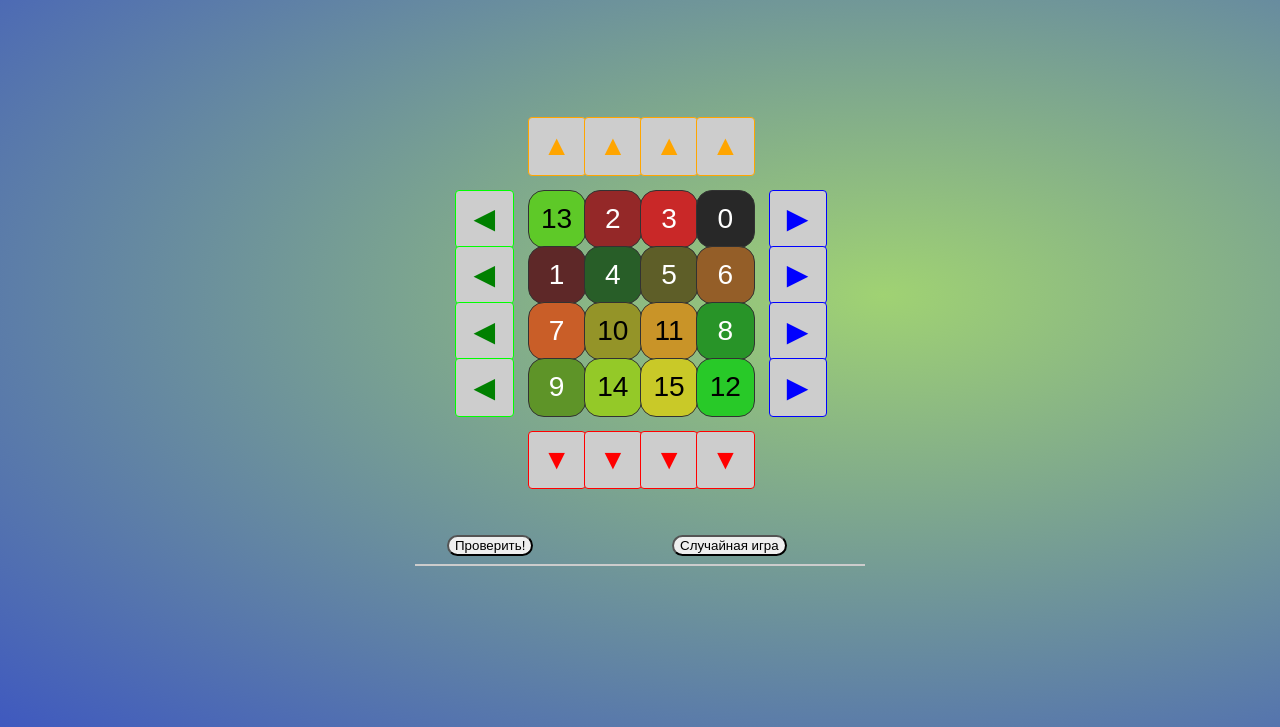
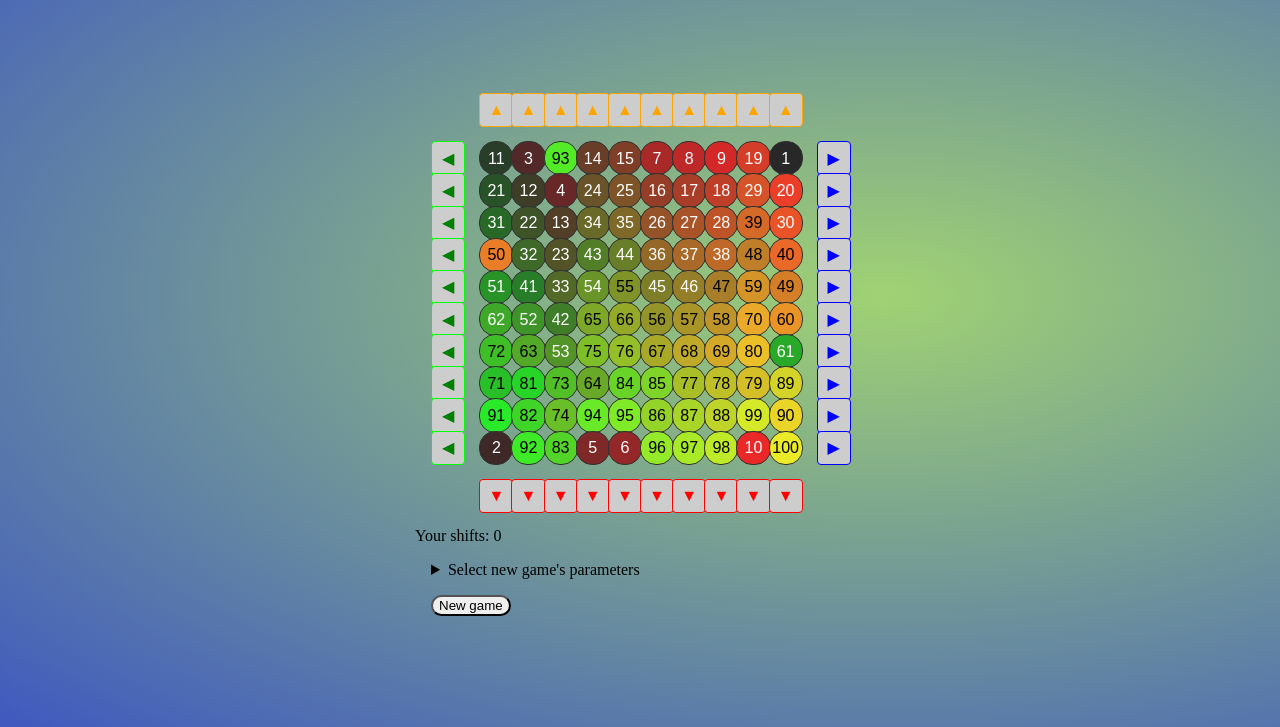
Before and after one commit to nomdauteur/ya_plug, a plain HTML site: page index.html in a window 1280 px wide. Shown: the part 73-800 px from the top of the page. Drawn offline with Linux system fonts and the light colour scheme.

Commit message:
game process

```diff
--- a/Field.js
+++ b/Field.js
@@ -18,7 +18,7 @@ TOP_OFFSET=vh(10);
 
 class Field {
     constructor(field_side) {
-        this.field_side = field_side;
+        this.field_side = parseInt(field_side);
         this.tiles = [];
         this.tile_indices=[];
         this.shift_count=0;
@@ -31,6 +31,7 @@ class Field {
                 this.tile_indices[i].push({x:j,y:i});
             }
         }
+
     }
 
     draw_field() {
@@ -141,60 +142,63 @@ class Field {
         document.getElementById('lower').style.top = h*12/16 +"px";
         document.getElementById('lower').style.left = (window.innerWidth-w)/2 +"px";
 
+        let ratio_4 = 4+parseInt(this.field_side);
+
         for (let i = 0; i <this.field_side; i++) {
             for (let j = 0; j <this.field_side; j++) {
                 let cell = document.getElementById("cell_"+i+"_"+j);
 
-                cell.style.width = w/(this.field_side+4) +"px";
-                cell.style.height = w/(this.field_side+4) +"px";
+                cell.style.width = w/ratio_4 +"px";
+                cell.style.height = w/ratio_4 +"px";
                 cell.style.borderRadius = "2vmin";
                 cell.style.border = "0.1vmin solid #323232";
-                cell.style.top = w/(this.field_side+4)*(i+2) +"px";
-                cell.style.left = w/(this.field_side+4)*(j+2) +"px";
-                cell.style.fontSize=w/(this.field_side+4)/2 +"px";
+                cell.style.top = w/ratio_4*(i+2) +"px";
+                cell.style.left = w/ratio_4*(j+2) +"px";
+                cell.style.fontSize=w/ratio_4/2 +"px";
+
             }
         }
 
         for (let i = 0; i <this.field_side; i++) {
             let cell = document.getElementById("left_arrow_pos_"+i);
-            cell.style.width = w/(this.field_side+4) +"px";
-            cell.style.height = w/(this.field_side+4) +"px";
-            cell.style.top = w/(this.field_side+4)*(i+2) +"px";
-            cell.style.left = w/(this.field_side+4) - vmin(2)+"px";
+            cell.style.width = w/ratio_4 +"px";
+            cell.style.height = w/ratio_4 +"px";
+            cell.style.top = w/ratio_4*(i+2) +"px";
+            cell.style.left = w/ratio_4 - vmin(2)+"px";
             cell.style.color="green";
             cell.style.border = "0.1vmin solid #00FF00";
             cell.style.marginRight="2vmin";
-            cell.style.fontSize=w/(this.field_side+4)/2 +"px";
+            cell.style.fontSize=w/ratio_4/2 +"px";
 
             cell = document.getElementById("right_arrow_pos_"+i);
-            cell.style.width = w/(this.field_side+4) +"px";
-            cell.style.height = w/(this.field_side+4) +"px";
-            cell.style.top = w/(this.field_side+4)*(i+2) +"px";
-            cell.style.left = w/(this.field_side+4) * (this.field_side+2) +"px";
+            cell.style.width = w/ratio_4 +"px";
+            cell.style.height = w/ratio_4 +"px";
+            cell.style.top = w/ratio_4*(i+2) +"px";
+            cell.style.left = w/ratio_4 * (this.field_side+2) +"px";
             cell.style.color="blue";
             cell.style.border = "0.1vmin solid #0000FF";
             cell.style.marginLeft="2vmin";
-            cell.style.fontSize=w/(this.field_side+4)/2 +"px";
+            cell.style.fontSize=w/ratio_4/2 +"px";
 
             cell = document.getElementById("up_arrow_pos_"+i);
-            cell.style.width = w/(this.field_side+4) +"px";
-            cell.style.height = w/(this.field_side+4) +"px";
-            cell.style.top = w/(this.field_side+4) - vmin(2) +"px";
-            cell.style.left = w/(this.field_side+4) * (i+2) +"px";
+            cell.style.width = w/ratio_4 +"px";
+            cell.style.height = w/ratio_4 +"px";
+            cell.style.top = w/ratio_4 - vmin(2) +"px";
+            cell.style.left = w/ratio_4 * (i+2) +"px";
             cell.style.color="orange";
             cell.style.border = "0.1vmin solid #FFA500";
             cell.style.marginBottom="4vmin";
-            cell.style.fontSize=w/(this.field_side+4)/2 +"px";
+            cell.style.fontSize=w/ratio_4/2 +"px";
 
             cell = document.getElementById("down_arrow_pos_"+i);
-            cell.style.width = w/(this.field_side+4) +"px";
-            cell.style.height = w/(this.field_side+4) +"px";
-            cell.style.top = w/(this.field_side+4)*(this.field_side+2) +"px";
-            cell.style.left = w/(this.field_side+4) * (i+2) +"px";
+            cell.style.width = w/ratio_4 +"px";
+            cell.style.height = w/ratio_4 +"px";
+            cell.style.top = w/ratio_4*(parseInt(this.field_side)+2) +"px";
+            cell.style.left = w/ratio_4 * (i+2) +"px";
             cell.style.color="red";
             cell.style.border = "0.1vmin solid #FF0000";
             cell.style.marginTop="2vmin";
-            cell.style.fontSize=w/(this.field_side+4)/2 +"px";
+            cell.style.fontSize=w/ratio_4/2 +"px";
         }
 
 
@@ -202,7 +206,6 @@ class Field {
     }
 
     atomary_shift(index,direction) {
-        console.log(`Shifting ${index} ${direction}`);
         if (direction == 'left') {
             var new_string =new Array(this.field_side).fill({x:-1,y:-1});
             for (var i = 0; i < this.field_side; i++) {
@@ -240,6 +243,10 @@ class Field {
             }
         }
 
+    }
+
+    getShiftCount() {
+        return this.shift_count;
     }
 
     shift(id) {
@@ -288,7 +295,6 @@ class Field {
             for (let j = 0; j < this.field_side; j++) {
                 if (this.tiles[i][j].isMisplaced()) {
                     isMismatched = true;
-                    console.log("Mismatched!");
                     return false;
                 }
             }
--- a/Game.js
+++ b/Game.js
@@ -2,11 +2,40 @@ document.addEventListener("DOMContentLoaded",load);
 
 
 
-theField = new Field(4);
+theField = new Field(10);
+window.fieldSize=10;
+window.shiftsNo=10;
 
 window.addEventListener("resize",() => {theField.resize();});
 
 function load() {
+    setLangText();
+    newGame();
+}
+
+function newGame() {
+    while (document.getElementById("canvas").firstChild) {
+        document.getElementById("canvas").removeChild(document.getElementById("canvas").lastChild);
+    }
+    theField = new Field(window.fieldSize);
     theField.draw_field();
-    theField.make_level(5);
+    theField.make_level(window.shiftsNo);
 }
+
+function setFieldSize() {
+    window.fieldSize=document.getElementById("fieldSizeSelect").value;
+}
+
+function setMovesNo() {
+    window.shiftsNo=document.getElementById("shiftsNoSelect").value;
+}
+
+function setLangText() {
+    document.querySelector('details summary').textContent=setText("Выберите параметры новой игры:","Select new game's parameters");
+    document.querySelector('label[for="fieldSizeSelect"]').textContent=
+        setText("Размер поля:","Field size:");
+    document.querySelector('label[for="shiftsNoSelect"]').textContent=
+        setText("Число сдвигов:","Shifts number:");
+    document.getElementById("changeButton").textContent=setText("Новая игра","New game");
+    document.getElementById("progress").textContent=setText("Ваши сдвиги: ","Your shifts: ")+theField.getShiftCount();
+}
--- a/Tile.js
+++ b/Tile.js
@@ -10,7 +10,6 @@ class Tile {
     }
 
     isMisplaced() {
-        console.log(`(${this.original_place.x},${this.original_place.y}) VS (${this.current_place.x},${this.current_place.y})`);
         return (this.original_place.x != this.current_place.x || this.original_place.y != this.current_place.y);
     }
 
@@ -40,7 +39,7 @@ class Tile {
     }
 
     value() {
-        return this.original_place.y * this.field_side + this.original_place.x;
+        return this.original_place.y * this.field_side + this.original_place.x +1;
     }
 
 }
--- a/index.html
+++ b/index.html
@@ -26,20 +26,38 @@
 </head>
 <body id = "body" style="background: radial-gradient(ellipse at 69% 46%, #a0d273, #3f59bf);">
 <div style="position:fixed;" id = "upper">
-    <h1 id="header" style="position:flexbox; top:0px;align-self: flex-start;">Rubikle!</h1>
-    <p id="man" style="position:flexbox;"></p>
+    <p id="hint" style="font-size:2vmin"></p>
 
 </div>
 <div style="position:fixed;" id="canvas">
 </div>
 
 <div style="position:fixed;" id = "lower">
+    <div id="progress"></div>
+    <details><summary>Выбрать параметры новой игры</summary>
     <div class="tabs">
-        <div class="tab"><button id="checkButton"  onclick="check()">Проверить!</button></div>
-        <div class="tab"><button id="changeButton"  onclick="changeGame()">Случайная игра</button></div></div>
-    <div id="res" style="display:none; position:flexbox;"><textarea rows="5" cols="50" id="results"></textarea>
-        </div>
+            <div class="tab dropdown-group">
+                <label class="dropdown-label" for="fieldSizeSelect"></label>
+                <select class="dropdown" id="fieldSizeSelect" onchange="setFieldSize()">
+                    <option value="5">5</option>
+                    <option selected value="10">10</option>
+                    <option value="15">15</option>
+                    <option value="20">20</option>
+                </select>
+            </div>
 
+            <div class="tab dropdown-group">
+                <label class="dropdown-label" for="shiftsNoSelect"></label>
+                <select class="dropdown" id="shiftsNoSelect" onchange="setMovesNo()">
+                    <option value="5">5</option>
+                    <option selected value="10">10</option>
+                    <option value="15">15</option>
+                    <option value="20">20</option>
+                </select>
+            </div>
+ </div>
+    </details>
+    <button id="changeButton" onclick="newGame()">Новая игра</button>
 </div>
 
 <p id="lang" style="bottom:0px; left:95vw; position:fixed; display:none;">EN</p>
--- a/style.css
+++ b/style.css
@@ -40,6 +40,8 @@ button {
     overflow: hidden;
     text-overflow:ellipsis;
     height: fit-content;
+    margin-top:2vmin;
+    margin-left:2vmin;
 
 }
 
@@ -50,20 +52,26 @@ button {
     align-items: center;
     white-space: nowrap;
     overflow: hidden;
-    //width: 45%;
+    width: fit-content;
     text-overflow:ellipsis;
     height:fit-content;
-    padding-left:3vmin;
-    padding-right:3vmin;
-    margin-right: 2vmin;
+    padding-left:1vmin;
+    padding-right:1vmin;
+    margin-right: 1vmin;
     font-size: 2vmin;
     flex:1;
 
 }
 
-.tabs{
+.tabs {
     display:flex;
     border-bottom:2px solid #ccc;
     padding:1vmin;
-    gap: 2vmin;
+    gap: 1vmin;
+    margin-top:2vmin;
 }
+
+details {
+    margin-top:2vmin;
+    margin-left:2vmin;
+}
```
